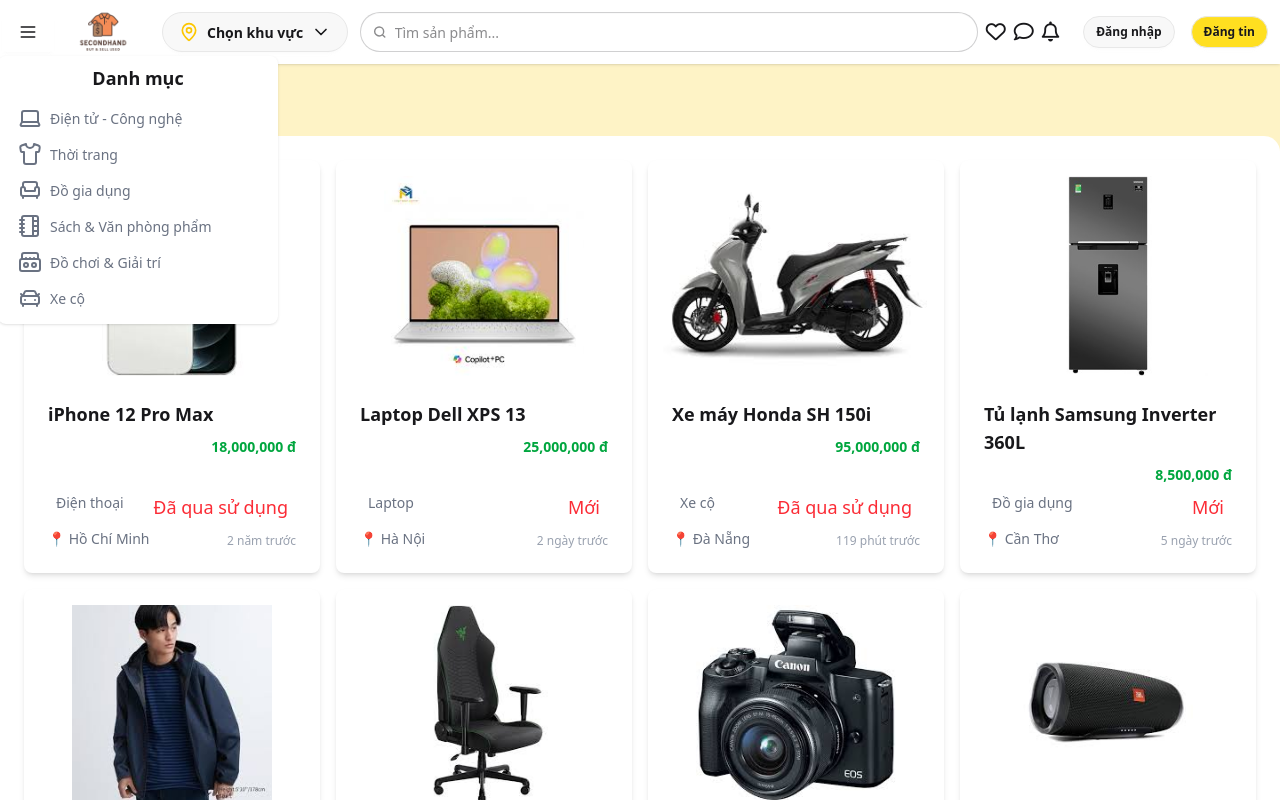
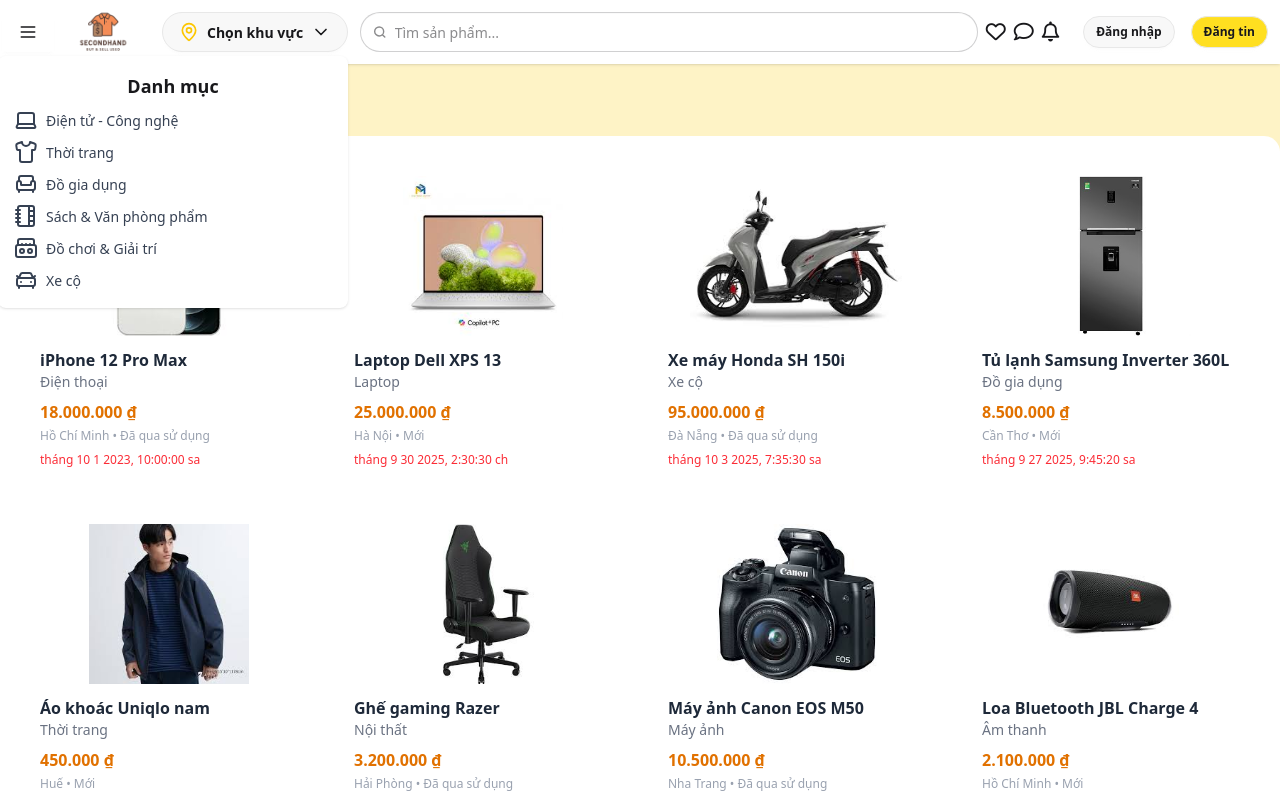
Before and after one commit to Ngoc-Nhan/Remarket, a React (Vite) app: page / in a window 1280 px wide. Both pictures are taken after a click on the heading 28 px from the left and 32 px from the top of the page. Shown: the top 800 px of the page. Built offline with nearby package versions, Linux system fonts and the light colour scheme.

Commit message:
themtrang

```diff
--- a/package.json
+++ b/package.json
@@ -21,6 +21,7 @@
     "framer-motion": "^12.23.22",
     "jwt-decode": "^4.0.0",
     "lucide-react": "^0.544.0",
+    "moment": "^2.30.1",
     "react": "^19.1.1",
     "react-dom": "^19.1.1",
     "react-icons": "^5.5.0",
--- a/src/App.jsx
+++ b/src/App.jsx
@@ -4,6 +4,8 @@
 import Login from "./pages/Login";
 import Post from "./pages/PostNews";
 import ManagePost from "./pages/ManagePost";
+import PostNews from "./pages/PostNews";
+import ListSp from "./components/ListSp";
 
 
 function App() {
@@ -12,8 +14,9 @@
       <Route path="/" element={<Home />} />
       <Route path="/home" element={<Home />} />
       <Route path="/login" element={<Login />} />
-      <Route path="/PostNews" element={<Post />} />
+      <Route path="/PostNews" element={<PostNews />} />
       <Route path="/ManagePost" element={<ManagePost />} />
+      <Route path="/ListSp" element={<ListSp />} />
 
     </Routes>
   );
--- /dev/null
+++ b/src/components/ListSp.jsx
@@ -0,0 +1,51 @@
+import React from "react";
+
+import moment from "moment";
+import "moment/locale/vi"; // để hiển thị tiếng Việt
+moment.locale("vi");
+
+
+function ListSp({ filteredProducts }) {
+    if (!filteredProducts) {
+        return <p>Không có sản phẩm nào để hiển thị.</p>;
+    }
+
+    return (
+        <div className="grid grid-cols-2 md:grid-cols-4 gap-6 cursor-pointer ">
+            {filteredProducts.length > 0 ? (
+                filteredProducts.map((product) => (
+                    <div
+                        key={product.id}
+                        className=" rounded-xl  p-4 hover:shadow-lg transition-shadow"
+                    >
+                        <img
+                            src={product.image}
+                            alt={product.title}
+                            className="w-full h-40 object-contain mb-3"
+                        />
+
+                        <h3 className="font-semibold text-gray-800">{product.title}</h3>
+                        <p className="text-gray-500 text-sm">{product.category}</p>
+                        <p className="text-amber-600 font-bold mt-2">
+                            {product.price.toLocaleString("vi-VN")} ₫
+                        </p>
+                        <p className="text-xs text-gray-400 mt-1">
+                            {product.location} • {product.condition}
+                        </p>
+                        <p className="text-xs text-red-500 mt-2">
+                            {moment(product.postedAt).format("MMMM Do YYYY, h:mm:ss a")}
+                        </p>
+
+
+                    </div>
+                ))
+            ) : (
+                <p className="text-center col-span-full text-gray-500">
+                    Không tìm thấy sản phẩm nào phù hợp 🔍
+                </p>
+            )}
+        </div>
+    );
+}
+
+export default ListSp;
--- a/src/components/Navbar.jsx
+++ b/src/components/Navbar.jsx
@@ -37,9 +37,9 @@
                             </svg>
                         </summary>
 
-                        <ul className="menu dropdown-content  bg-base-100 rounded-box z-1 w-70 p-2 shadow-sm">
+                        <div className="dropdown-content bg-base-100 rounded-box w-[350px] p-4 shadow-sm ">
                             <DanhMuc />
-                        </ul>
+                        </div>
                     </details>
                 </button>
             </div>
--- a/src/pages/DanhMuc.jsx
+++ b/src/pages/DanhMuc.jsx
@@ -1,23 +1,34 @@
-import React from 'react'
-import { Laptop, Shirt, Armchair, NotebookTabs, BoomBox, CarFront } from 'lucide-react';
+import React from "react";
+import { Laptop, Shirt, Armchair, NotebookTabs, BoomBox, CarFront } from "lucide-react";
 
-function DanhMuc() {
+function DanhMuc({ hideTitle = false, itemClass = "" }) {
+    const danhMuc = [
+        { icon: <Laptop />, name: "Điện tử - Công nghệ" },
+        { icon: <Shirt />, name: "Thời trang" },
+        { icon: <Armchair />, name: "Đồ gia dụng" },
+        { icon: <NotebookTabs />, name: "Sách & Văn phòng phẩm" },
+        { icon: <BoomBox />, name: "Đồ chơi & Giải trí" },
+        { icon: <CarFront />, name: "Xe cộ" },
+    ];
+
     return (
         <div>
-            {/* Danh mục chính */}
-            <div className="">
-                <h1 className='text-lg'>Danh mục</h1>
-                <div className="text-gray-500 font-medium mt-2 ">
-                    <li className="hover:text-black"><a><Laptop />Điện tử - Công nghệ</a></li>
-                    <li className="hover:text-black"><a> <Shirt />Thời trang</a></li>
-                    <li className="hover:text-black"><a> <Armchair />Đồ gia dụng</a></li>
-                    <li className="hover:text-black"><a><NotebookTabs />Sách & Văn phòng phẩm</a></li>
-                    <li className="hover:text-black"><a> <BoomBox />Đồ chơi & Giải trí</a></li>
-                    <li className="hover:text-black"><a><CarFront />Xe cộ</a></li>
-                </div>
-            </div>
+            {/* Ẩn hoặc hiện tiêu đề tuỳ prop */}
+            {!hideTitle && <h1 className="text-lg font-semibold mb-2">Danh mục</h1>}
+
+            <ul className="text-gray-700 font-medium space-y-2 ">
+                {danhMuc.map((item, index) => (
+                    <li
+                        key={index}
+                        className={`hover:bg-gray-50 flex items-center gap-2 cursor-pointer transition-all ${itemClass}`}
+                    >
+                        {item.icon}
+                        <span>{item.name}</span>
+                    </li>
+                ))}
+            </ul>
         </div>
-    )
+    );
 }
 
-export default DanhMuc
+export default DanhMuc;
--- a/src/pages/Home.jsx
+++ b/src/pages/Home.jsx
@@ -1,19 +1,13 @@
 import React, { useState, useEffect } from "react";
-import { ChevronDown, MapPin } from "lucide-react";
 
-import { Laptop } from "lucide-react";
-import { Shirt } from "lucide-react";
-import { Armchair } from "lucide-react";
-import { NotebookTabs } from "lucide-react";
-import { BoomBox } from "lucide-react";
-import { CarFront } from "lucide-react";
-import DanhMuc from "./DanhMuc";
 import { useDispatch } from "react-redux";
 
 import { setUser } from "../redux/userSlice";
-import Card from "../components/Card";
+
 import Navbar from "../components/Navbar";
 import { products } from "../constant/constant";
+import ListSp from "../components/ListSp";
+
 
 
 
@@ -73,11 +67,8 @@
         {/* Nội dung Tab */}
         <div className="mt-4 bg-white p-6 rounded-2xl ">
           {activeTab === "forYou" && (
-            <div className="grid grid-cols-1 sm:grid-cols-2 md:grid-cols-3 lg:grid-cols-4 gap-4">
-              {filteredProducts.map((item) => (
-                <Card item={item} />
-              ))}
-            </div>
+            <ListSp filteredProducts={filteredProducts} />
+
           )}
 
           {activeTab === "latest" && <p>Danh sách sản phẩm mới nhất 🚀</p>}
--- a/src/pages/PostNews.jsx
+++ b/src/pages/PostNews.jsx
@@ -1,11 +1,88 @@
-import React from 'react'
+import React, { useEffect, useState } from "react";
+import Navbar from "../components/Navbar";
+import ListSp from "../components/ListSp";
+import { products } from "../constant/constant";
+import DanhMuc from "./DanhMuc";
+import {
+    Laptop,
+    Shirt,
+    Armchair,
+    NotebookTabs,
+    BoomBox,
+    CarFront,
+} from 'lucide-react';
+function PostNews() {
+    const [showPopup, setShowPopup] = useState(false);
+    // const [filteredProducts, setFilteredProducts] = useState(products);
 
-function PostNews() {
+    useEffect(() => {
+        // Hiển popup sau 1 giây khi vào trang
+        const timer = setTimeout(() => {
+            setShowPopup(true);
+        }, 1000);
+        return () => clearTimeout(timer);
+    }, []);
+
     return (
-        <div>
-            <h1>Hello</h1>
-        </div>
-    )
+        <div className="min-h-screen bg-gray-50 relative overflow-hidden">
+            {/* Navbar */}
+            <Navbar />
+
+            {/* Nội dung chính */}
+            <div className={`p-6 transition-all duration-300 ${showPopup ? "blur-sm" : ""}`}>
+                {/* <h1 className="text-2xl font-bold mb-4 text-gray-800">
+                    Danh sách sản phẩm
+                </h1>
+                <ListSp filteredProducts={filteredProducts} /> */}
+                <div className="max-w-4xl mx-auto bg-white rounded-2xl shadow-md px-4 py-6 mt-12 flex">
+                    <div className="PostImg text-center  flex-1">
+                        <p className="text-lg font-semibold text-gray-800 ml-2">
+                            Hình ảnh và Video sản phẩm
+                        </p>
+                        <span className="text-sm text-gray-600 ">
+                            Xem thêm{" "}
+                            <a
+                                className="text-blue-600 hover:underline"
+                                href="#"
+                            >
+                                Quy định đăng tin của SecondHandShop
+                            </a>
+                        </span>
+                    </div>
+                    <div className="flex-2">
+
+                    </div>
+                </div>
+            </div>
+
+            {/* Popup nổi lên */}
+            {
+                showPopup && (
+                    <div className="fixed inset-0 flex justify-center items-center z-50 bg-black/30 backdrop-blur-sm">
+                        <div className="bg-white w-96 rounded-2xl shadow-xl p-6 relative pointer-events-auto">
+                            <button
+                                className="absolute top-2 right-3 text-xl font-bold hover:text-red-500"
+                                onClick={() => setShowPopup(false)}
+                            >
+                                ×
+                            </button>
+                            <h2 className="text-2xl font-semibold mb-3 text-gray-800">
+                                Đăng tin mới
+                            </h2>
+
+                            {/* Form trong popup */}
+                            <form className="space-y-3">
+                                <p className="text-medium">CHỌN DANH MỤC</p>
+                                <DanhMuc hideTitle className="m-2" itemClass="p-1" />
+
+
+                            </form>
+                        </div>
+                    </div>
+                )
+            }
+        </div >
+    );
 }
 
-export default PostNews
+export default PostNews;
```
Also changed, not shown: 1 other file (tests, documents, lock files or other folders).
